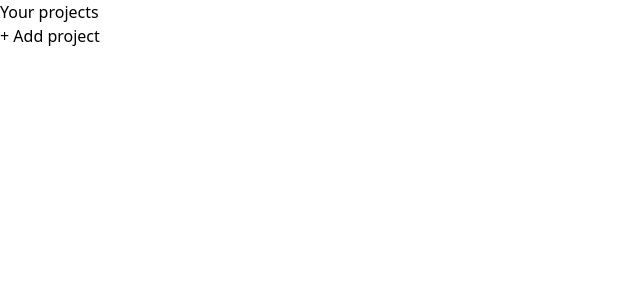
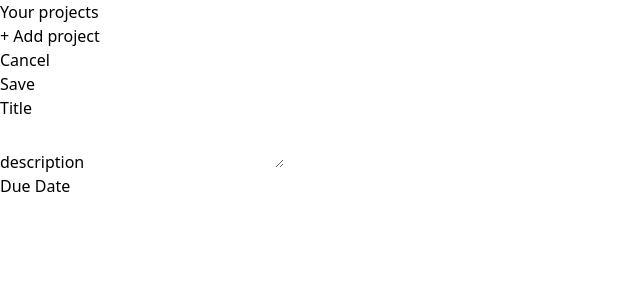
Before and after one commit to awheatley/react-project-management-app, a React (Vite) app: page / in a window 1280 px wide. Shown: the top 300 px of the page, without its empty margins (0-640 px from the left). Built offline with nearby package versions, Linux system fonts and the light colour scheme.

Commit message:
add new project and input components

```diff
--- a/src/App.jsx
+++ b/src/App.jsx
@@ -1,9 +1,11 @@
+import NewProject from "./components/NewProject";
 import ProjectsSidebar from "./components/ProjectsSidebar";
 
 function App() {
   return (
-    <div className="h-screen my-8">
+    <div className="h-screen my-8 flex gap-8">
       <ProjectsSidebar />
+      <NewProject />
     </div>
   );
 }
--- /dev/null
+++ b/src/components/Input.jsx
@@ -0,0 +1,8 @@
+export default function Input({ label, textarea, ...props }) {
+  return (
+    <p>
+      <label htmlFor={props.id}>{label}</label>
+      {textarea ? <textarea {...props} /> : <input {...props} />}
+    </p>
+  );
+}
--- /dev/null
+++ b/src/components/NewProject.jsx
@@ -0,0 +1,18 @@
+import Input from "./Input";
+
+export default function NewProject() {
+  return (
+    <div>
+      <menu>
+        <li><button>Cancel</button></li>
+        <li><button>Save</button></li>
+      </menu>
+      <div>
+        <Input label="Title" id="title" />
+        <Input label="description" id="description" textarea/>
+        <Input label="Due Date" id="due-date" />
+
+      </div>
+    </div>
+  )
+}
```
